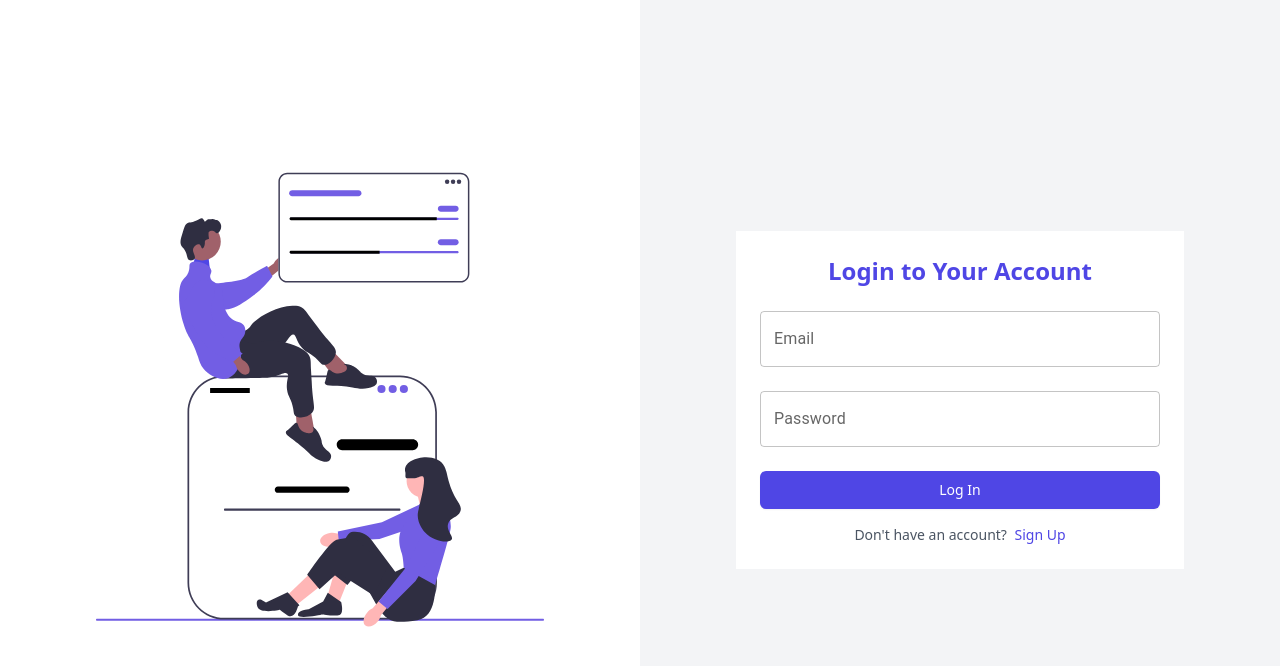
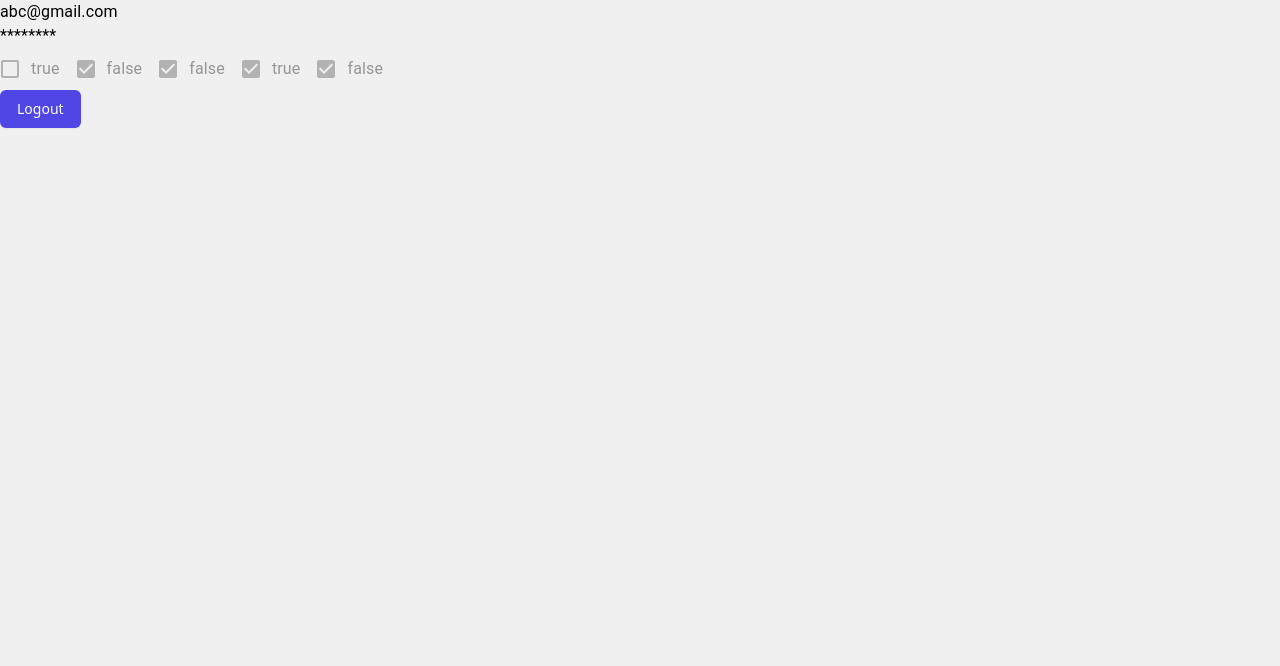
Before and after one commit to taimourali786/user-onboard, a React (Vite) app in the folder user-onboard/: page / in a window 1280 px wide. Before the commit this address led to /login. Shown: the top 666 px of the page. Built offline with nearby package versions, Linux system fonts and the light colour scheme; sample sign-in values are in the browser's storage.

Commit message:
Login fixes

```diff
--- a/user-onboard/src/components/formsteps/Step-2.jsx
+++ b/user-onboard/src/components/formsteps/Step-2.jsx
@@ -54,7 +54,7 @@ const Step2 = ({ userData, handleNext, resendOtp }) => {
     <div className="max-w-md mx-auto text-center bg-white px-4 sm:px-8 py-10 rounded-xl">
       <header className="mb-8">
         <h1 className="text-2xl font-bold mb-1">Mobile Phone Verification</h1>
-        <p className="text-[15px] text-slate-500">Enter the 6-digit verification code that was sent to your phone number.</p>
+        <p className="text-[15px] text-slate-500">Enter the 6-digit verification code that was sent to your entered email account.</p>
       </header>
       <form id="otp-form" onSubmit={onValidate}>
         <div className="flex items-center justify-center gap-3">
--- a/user-onboard/src/pages/HomePage.jsx
+++ b/user-onboard/src/pages/HomePage.jsx
@@ -1,7 +1,44 @@
-export default function HomePage(){
-    return(
+import { useState, useContext } from "react";
+import { Box, Typography, FormGroup, FormControlLabel, Checkbox } from "@mui/material";
+
+import Button from "../components/base/Button.jsx";
+
+
+import { AuthContext } from '../utils/AuthContext.jsx';
+const initialUser = {
+    email: "abc@gmail.com",
+    password: "********",
+    preferences: {
+        pref1: true,
+        pref2: false,
+        pref3: false,
+        pref4: true,
+        pref5: false
+    }
+}
+export default function HomePage() {
+    const { login, logout, authError, isAuthenticated } = useContext(AuthContext);
+    const [user, setUser] = useState(initialUser);
+    const [loading, setLoading] = useState(false);
+    const [error, setError] = useState({});
+    let preferenceCheckboxes = Object.values(user.preferences).map((prefKey, prefValue) => (
+        <FormControlLabel
+            key={prefKey}
+            control={<Checkbox name={prefKey} checked={prefValue} disabled />}
+            label={`${prefKey}`}
+        />
+    ));
+    return (
         <>
-        <p>This is home page</p>
+            <main>
+                <Typography>{user.email}</Typography>
+                <Typography>{user.password}</Typography>
+                {preferenceCheckboxes}
+
+                <Button onClick={logout}>
+                    Logout
+                </Button>
+            </main>
         </>
     )
 }
--- a/user-onboard/src/pages/LoginPage.jsx
+++ b/user-onboard/src/pages/LoginPage.jsx
@@ -1,10 +1,11 @@
-import { useState, useContext } from 'react';
+import { useState, useContext, useEffect } from 'react';
 import { Link, useNavigate } from 'react-router-dom';
 import { AuthContext } from '../utils/AuthContext.jsx';
 
 import FormHeading from "../components/base/FormHeading.jsx";
 import Logo from '../components/base/Logo.jsx';
 import TextField from '@mui/material/TextField';
+import { validateEmail, validatePassword } from '../utils/Validator.js';
 
 
 const isEmailInvalid = (edited, email) => {
@@ -18,29 +19,20 @@ const isPasswordInvalid = (edited, password) => {
 export default function LoginPage() {
 
     const { login, authError, isAuthenticated } = useContext(AuthContext);
-    const [formValues, setFormValues] = useState({ email: '', password: '' });
-    const [formValuesEdited, setFormValuesEdited] = useState({ email: false, password: false });
+    const [credentials, setCredentials] = useState({ email: '', password: '' });
+    const [validCredentials, setValidCredentials] = useState({ email: true, password: true })
     const [loading, setLoading] = useState(false);
     let navigate = useNavigate();
 
 
     const handleInputChange = (field, value) => {
-        setFormValues(prevValues => {
+        setCredentials(prevValues => {
             return {
                 ...prevValues,
                 [field]: value
             };
         });
-        setFormValuesEdited(prevValues => {
-            return {
-                ...prevValues,
-                [field]: false
-            };
-        });
-    };
-
-    const handleInputBlur = (field) => {
-        setFormValuesEdited(prevValues => {
+        setValidCredentials(prevValues => {
             return {
                 ...prevValues,
                 [field]: true
@@ -48,26 +40,43 @@ export default function LoginPage() {
         });
     };
 
-    const emailInValid = isEmailInvalid(formValuesEdited.email, formValues.email);
-    const passwordInValid = isPasswordInvalid(formValuesEdited.password, formValues.password);
+    const handleInputBlur = (field, value) => {
+        setValidCredentials(prevValues => {
+            let valid = false;
+            if (field == "email") {
+                valid = validateEmail(value)
+            } else if (field == "password") {
+                valid = validatePassword(value);
+            }
+            return {
+                ...prevValues,
+                [field]: valid
+            };
+        });
+    };
 
     const handleSubmit = async (event) => {
         event.preventDefault();
 
-        if (isEmailInvalid(formValuesEdited.email, formValues.email)
-            || isPasswordInvalid(formValuesEdited.password, formValues.password)) {
+        if (!validateEmail(credentials.email) || !validatePassword(credentials.password)) {
+            setValidCredentials({ email: validateEmail(credentials.email), password: validatePassword(credentials.password) });
             return;
         }
+
         setLoading(true);
-        await login(formValues);
+        await login(credentials);
         if (isAuthenticated) {
             setLoading(false);
             navigate("/");
-            setFormValues({ email: '', password: '' });
-            setFormValuesEdited({ email: false, password: false });
         }
     };
 
+    useEffect(() => {
+        if (isAuthenticated) {
+            setLoading(false);
+            navigate("/");
+        }
+    }, [isAuthenticated]);
     return (
         <>
             <main>
@@ -88,10 +97,10 @@ export default function LoginPage() {
                                         type="email"
                                         name="email"
                                         className="mt-1 px-3 py-2 rounded-md focus:outline-none focus:ring-indigo-500 focus:border-indigo-500 block w-full sm:text-sm"
-                                    error={emailInValid}
-                                    helperText={emailInValid ? 'Please enter a valid email' : ""}
-                                    value={formValues.email}
-                                    onBlur={() => handleInputBlur('email')}
+                                        error={!validCredentials.email}
+                                        helperText={!validCredentials.email ? 'Please enter a valid email' : ""}
+                                        value={credentials.email}
+                                        onBlur={event => handleInputBlur('email', event.target.value)}
                                         onChange={(event) => handleInputChange('email', event.target.value)}
                                     />
                                 </div>
@@ -102,10 +111,10 @@ export default function LoginPage() {
                                         type="password"
                                         name="password"
                                         className="mt-1 px-3 py-2 rounded-md focus:outline-none focus:ring-indigo-500 focus:border-indigo-500 block w-full sm:text-sm"
-                                    error={passwordInValid}
-                                    helperText={passwordInValid ? 'Please enter a valid password' : ""}
-                                    value={formValues.password}
-                                    onBlur={() => handleInputBlur('password')}
+                                        error={!validCredentials.password}
+                                        helperText={!validCredentials.password ? 'Please enter a valid password. (Minimum 8 characters)' : ""}
+                                        value={credentials.password}
+                                        onBlur={event => handleInputBlur('password', event.target.value)}
                                         onChange={(event) => handleInputChange('password', event.target.value)}
                                     />
                                 </div>
--- a/user-onboard/src/utils/AuthContext.jsx
+++ b/user-onboard/src/utils/AuthContext.jsx
@@ -15,17 +15,18 @@ export const AuthProvider = ({ children }) => {
     }, []);
 
     const login = async (credentials) => {
-        const token = await performLogin(credentials);
-        if (token !== null) {
-            localStorage.setItem('authorization', token);
-            setIsAuthenticated(true);
-            setAuthError(null);
-        } else{
-            setAuthError({
-                message: "Failed to Login"
-            })
-            setIsAuthenticated(false)
-        }
+        setIsAuthenticated(true);
+        // const token = await performLogin(credentials);
+        // if (token !== null) {
+        //     localStorage.setItem('authorization', token);
+        //     setIsAuthenticated(true);
+        //     setAuthError(null);
+        // } else{
+        //     setAuthError({
+        //         message: "Failed to Login"
+        //     })
+        //     setIsAuthenticated(false)
+        // }
     };
 
     const logout = () => {
--- a/user-onboard/src/utils/Validator.js
+++ b/user-onboard/src/utils/Validator.js
@@ -1,6 +1,13 @@
+export function validateEmail(email){
+    return email.includes("@");
+}
+export function validatePassword(password){
+    return password.length >= 8;
+}
+
 export function validateStep1(step1Data) {
-    let isEmailValid = step1Data.email.includes("@");
-    let passwordLength = step1Data.password.length >= 8;
+    let isEmailValid = validateEmail(step1Data.email);
+    let passwordLength = validatePassword(step1Data.password);
     let passwordsMatch = step1Data.password === step1Data.confirmPassword
         && step1Data.password !== "" && step1Data.confirmPassword !== "";
     let error = {
```
Lines whose indentation alone changed are shown as unchanged.
